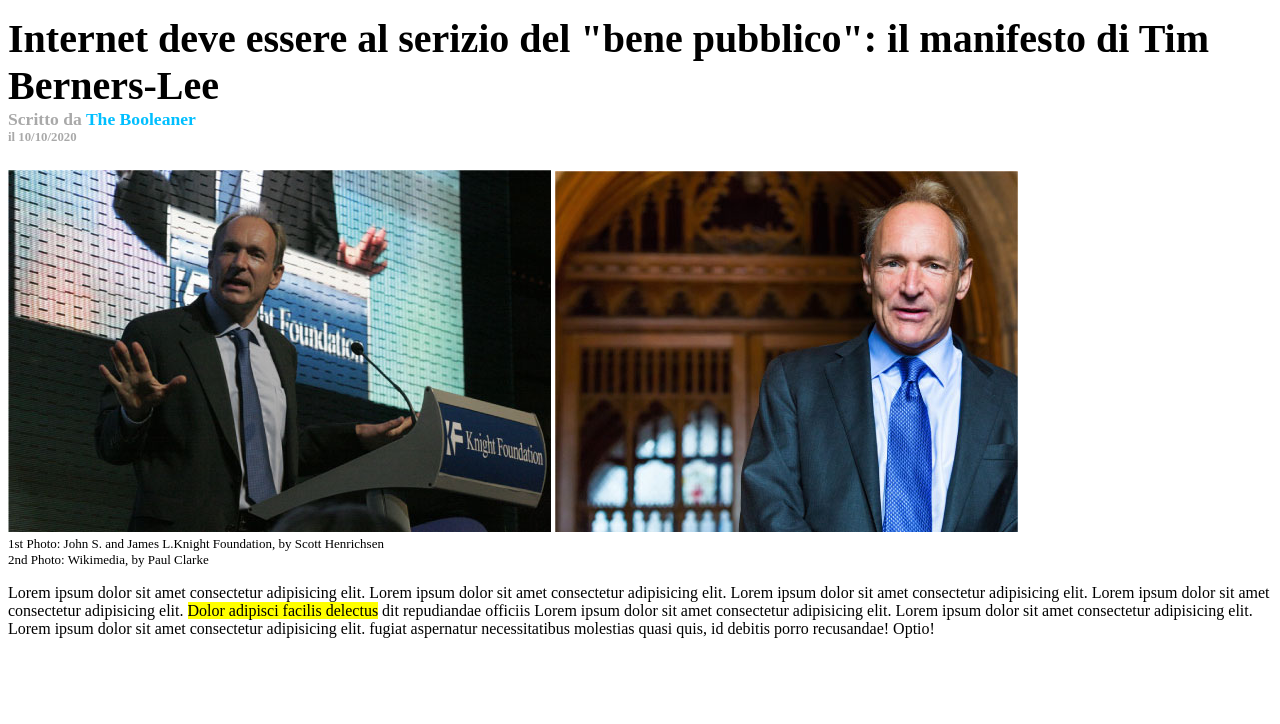
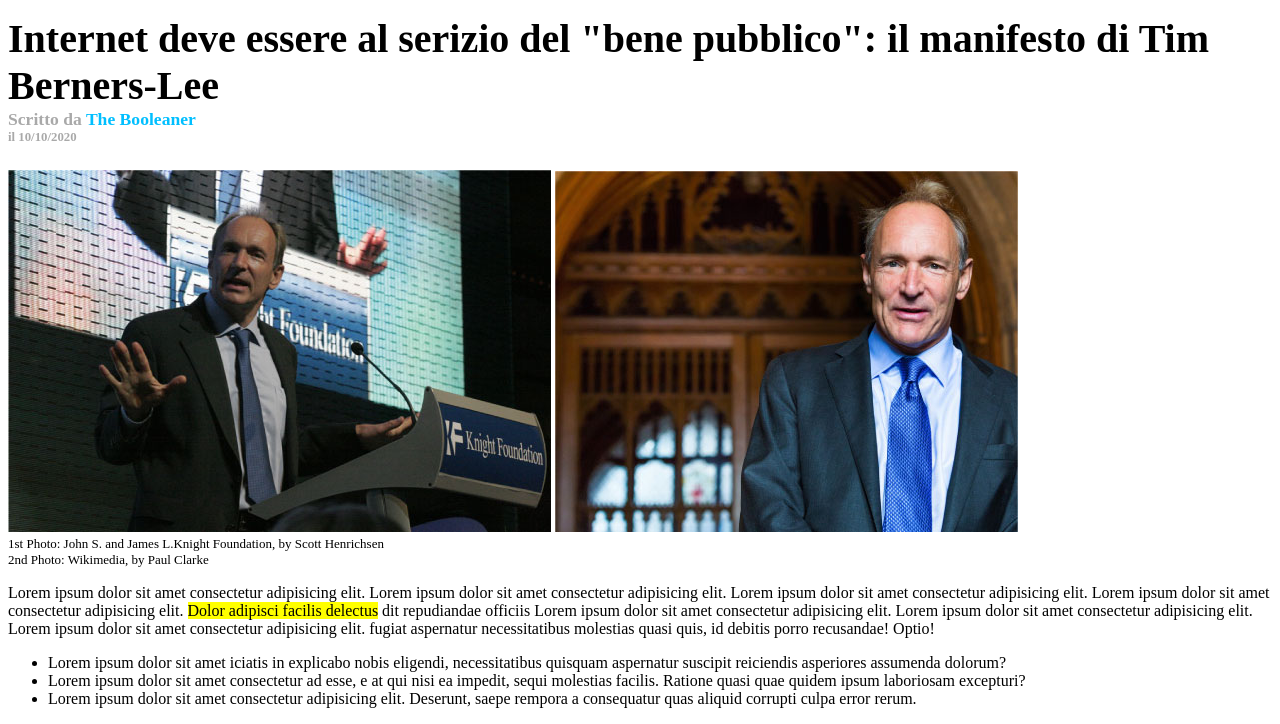
Before and after one commit to marianomarchionna/html-css-booleaner, a plain HTML site: page index.html in a window 1280 px wide. Shown: the part 145-869 px from the top of the page. Before the commit the page ends 800 px from the top, so only its background shows below. Drawn offline with Linux system fonts and the light colour scheme.

Commit message:
Unordered list completata

```diff
--- a/index.html
+++ b/index.html
@@ -34,7 +34,13 @@
         <section>
             <p>Lorem ipsum dolor sit amet consectetur adipisicing elit. Lorem ipsum dolor sit amet consectetur adipisicing elit. Lorem ipsum dolor sit amet consectetur adipisicing elit. Lorem ipsum dolor sit amet consectetur adipisicing elit. <span id="testo-evidenziato">Dolor adipisci facilis delectus</span> dit repudiandae officiis Lorem ipsum dolor sit amet consectetur adipisicing elit. Lorem ipsum dolor sit amet consectetur adipisicing elit. Lorem ipsum dolor sit amet consectetur adipisicing elit. fugiat aspernatur necessitatibus molestias quasi quis, id debitis porro recusandae! Optio! </p>
         </section>
-        <section></section>
+        <section>
+            <ul>
+                <li>Lorem ipsum dolor sit amet iciatis in explicabo nobis eligendi, necessitatibus quisquam aspernatur suscipit reiciendis asperiores assumenda dolorum?</li>
+                <li>Lorem ipsum dolor sit amet consectetur ad esse, e at qui nisi ea impedit, sequi molestias facilis. Ratione quasi quae quidem ipsum laboriosam excepturi?</li>
+                <li>Lorem ipsum dolor sit amet consectetur adipisicing elit. Deserunt, saepe rempora a consequatur quas aliquid corrupti culpa error rerum.</li>
+            </ul>
+        </section>
         <section></section>
         <section></section>
     </main>
```
